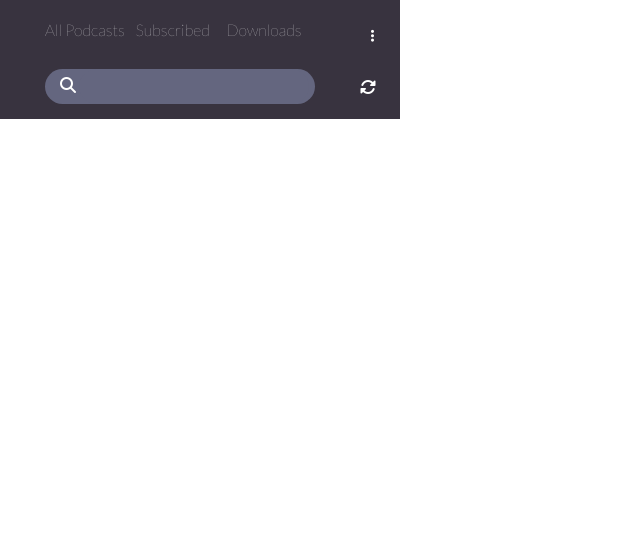
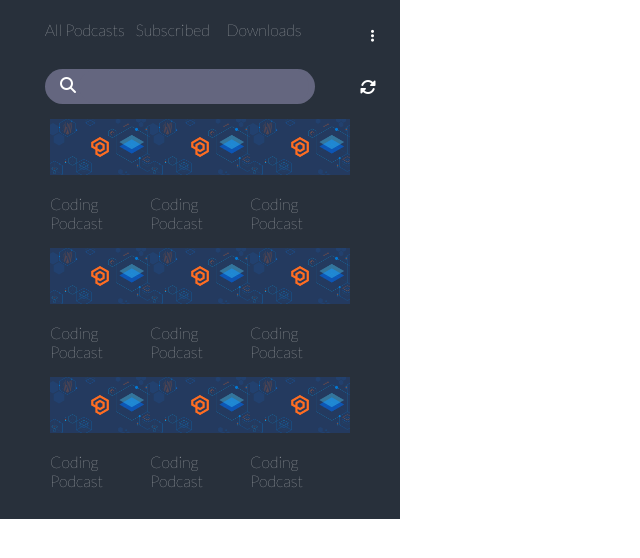
Before and after one commit to cjislegit/PodVana, a PHP site: page / in a window 1280 px wide. Shown: the top 558 px of the page, without its empty margins (0-640 px from the left). Run offline with PHP 8.4, Linux system fonts and the light colour scheme; some libraries are stand-ins or nearby versions.

Commit message:
Started building main section

```diff
--- a/index.html
+++ b/index.html
@@ -34,5 +34,45 @@
         <i class="fas fa-sync-alt"></i>
       </div>
     </section>
+    <main>
+      <div class="mainContainer">
+        <div class="podCast">
+          <img src="./img/PF-liveops_InvariantCulture_Default.jpg" />
+          <p>Coding Podcast</p>
+        </div>
+        <div class="podCast">
+          <img src="./img/PF-liveops_InvariantCulture_Default.jpg" />
+          <p>Coding Podcast</p>
+        </div>
+        <div class="podCast">
+          <img src="./img/PF-liveops_InvariantCulture_Default.jpg" />
+          <p>Coding Podcast</p>
+        </div>
+        <div class="podCast">
+          <img src="./img/PF-liveops_InvariantCulture_Default.jpg" />
+          <p>Coding Podcast</p>
+        </div>
+        <div class="podCast">
+          <img src="./img/PF-liveops_InvariantCulture_Default.jpg" />
+          <p>Coding Podcast</p>
+        </div>
+        <div class="podCast">
+          <img src="./img/PF-liveops_InvariantCulture_Default.jpg" />
+          <p>Coding Podcast</p>
+        </div>
+        <div class="podCast">
+          <img src="./img/PF-liveops_InvariantCulture_Default.jpg" />
+          <p>Coding Podcast</p>
+        </div>
+        <div class="podCast">
+          <img src="./img/PF-liveops_InvariantCulture_Default.jpg" />
+          <p>Coding Podcast</p>
+        </div>
+        <div class="podCast">
+          <img src="./img/PF-liveops_InvariantCulture_Default.jpg" />
+          <p>Coding Podcast</p>
+        </div>
+      </div>
+    </main>
   </body>
 </html>
--- a/styles.css
+++ b/styles.css
@@ -13,7 +13,7 @@ html {
 /* Nav Styles */
 
 nav {
-  background-color: #38333f;
+  background-color: #28303b;
   padding: 5px;
   padding-top: 20px;
   width: 100%;
@@ -44,7 +44,7 @@ nav i {
 /* Search Styles */
 
 section.search {
-  background-color: #38333f;
+  background-color: #28303b;
   width: 100%;
   box-sizing: border-box;
   display: grid;
@@ -79,3 +79,28 @@ section div:last-child {
   display: grid;
   align-items: center;
 }
+
+/* Main Section */
+
+main {
+  box-sizing: border-box;
+  width: 100%;
+  background-color: #28303b;
+  height: 50vh;
+  margin: 0 auto;
+}
+
+main div.mainContainer {
+  box-sizing: border-box;
+  width: 100%;
+  display: grid;
+  grid-template-columns: 25% 25% 25%;
+  justify-content: center;
+}
+
+main div.podCast {
+}
+
+main img {
+  width: 100%;
+}
```
Also changed, not shown: img/PF-liveops_InvariantCulture_Default.jpg (added).
